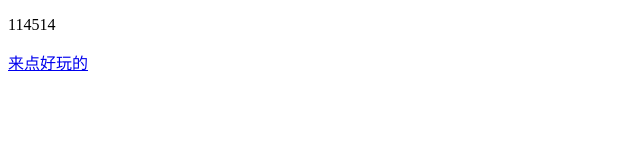
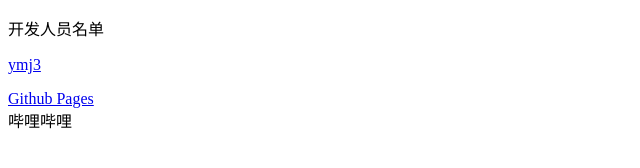
Before and after one commit to pigeon-team/pigeon-team.github.io, a plain HTML site: page video/video.html in a window 1280 px wide. Shown: the whole page, without its empty margins (0-640 px from the left). Drawn offline with Linux system fonts and the light colour scheme.

Commit message:
Update video.html

```diff
--- a/video/video.html
+++ b/video/video.html
@@ -2,11 +2,15 @@
 <html>
 <head>
 <meta charset="utf-8">
-<title>无标题文档</title>
+<title>开发人员</title>
 </head>
 
 <body>
-	<p>114514</p>
-	<a href="../sources/game/Godot Chess.html">来点好玩的</a>
+	<p>开发人员名单</p>
+	<a href="https://github.com/ymj3/">ymj3</a>
+	<p> </p>
+	<a href="https://ymj3.github.io/">Github Pages</a>
+</br>
+	<a hreg="https://space.bilibili.com/1234160455">哔哩哔哩</a>
 </body>
 </html>
```
